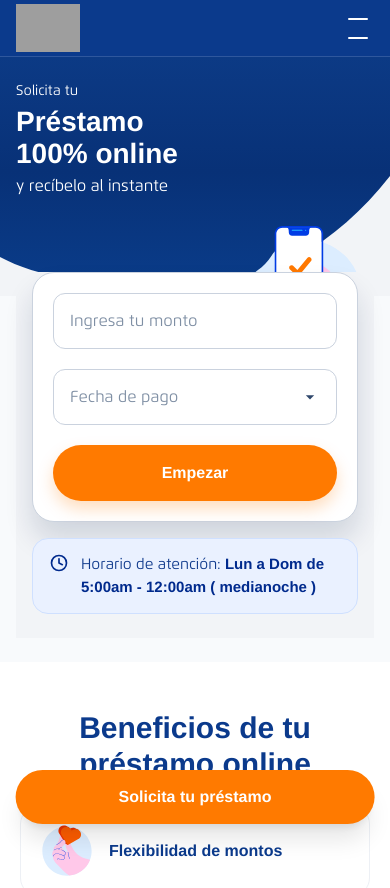
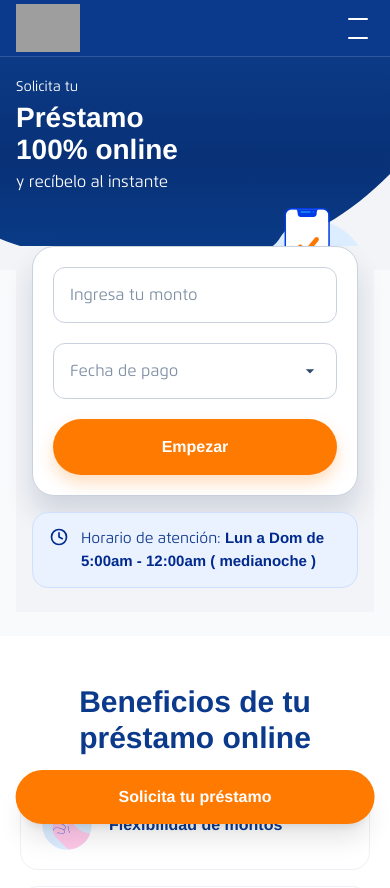
Before and after one commit to bcpevaluate-collab/evaluate-bcp, a Next.js app: page / in a window 390 px wide. Shown: the top 888 px of the page. Built offline with nearby package versions, Linux system fonts and the light colour scheme; grey boxes are pictures that could not be loaded; a web font is replaced by a local one.

Commit message:
feat(hero): mejorar versión desktop con layout responsive

```diff
--- a/components/Hero.tsx
+++ b/components/Hero.tsx
@@ -13,7 +13,7 @@ export default function Hero() {
     >
       {/* ========== MOBILE ========== */}
       <div className="block md:hidden relative">
-        <div className="container-max relative z-10 pt-6 pb-0">
+        <div className="container-max relative z-10 pt-5 pb-0">
           <p className="text-[14px] font-[400] mb-1">Solicita tu</p>
           <h1 className="leading-[1.15] mb-1">
             <span className="block text-[28px] font-[600]">Préstamo</span>
@@ -21,25 +21,25 @@ export default function Hero() {
           </h1>
           <p className="text-[16px] font-[400] mt-1">y recíbelo al instante</p>
 
-          {/* Ilustración más arriba */}
-          <div className="relative h-[90px] mt-2">
+          {/* Ilustración: más arriba y menos alto azul */}
+          <div className="relative h-[72px] mt-1">
             <Image
               src="/hero-illustration.svg"
               alt="Préstamo online"
-              width={140}
-              height={140}
+              width={120}
+              height={120}
               priority
-              className="pointer-events-none absolute top-[20px] right-3 w-[120px] h-auto"
+              className="pointer-events-none absolute top-[10px] right-2 w-[112px] h-auto"
             />
           </div>
         </div>
 
-        {/* Curva más corta */}
+        {/* Curva MUY corta para que el azul no se alargue */}
         <svg
           viewBox="0 0 1200 168"
           preserveAspectRatio="none"
           xmlns="http://www.w3.org/2000/svg"
-          className="pointer-events-none absolute bottom-0 left-0 w-full h-[120px]"
+          className="pointer-events-none absolute bottom-0 left-0 w-full h-[96px]"
           aria-hidden
         >
           <path
@@ -59,9 +59,7 @@ export default function Hero() {
                 <span className="block text-[56px]">Préstamo</span>
                 <span className="block text-[56px]">100% online</span>
               </h1>
-              <p className="mt-3 text-[20px] opacity-95">
-                y recíbelo al instante
-              </p>
+              <p className="mt-3 text-[20px] opacity-95">y recíbelo al instante</p>
             </div>
 
             <div className="col-span-12 md:col-span-6 relative h-[360px]">
@@ -77,27 +75,14 @@ export default function Hero() {
 
           <div className="mt-8">
             <InlineLoanForm variant="hero" />
+
             <div className="mt-4 rounded-[10px] bg-[#EAF2FF] text-[#0B3A8C] p-4 flex items-center gap-3">
               <svg width="20" height="20" viewBox="0 0 24 24" aria-hidden>
-                <circle
-                  cx="12"
-                  cy="12"
-                  r="9"
-                  fill="none"
-                  stroke="#0B3A8C"
-                  strokeWidth="2"
-                />
-                <path
-                  d="M12 7v5l4 2"
-                  fill="none"
-                  stroke="#0B3A8C"
-                  strokeWidth="2"
-                  strokeLinecap="round"
-                />
+                <circle cx="12" cy="12" r="9" fill="none" stroke="#0B3A8C" strokeWidth="2" />
+                <path d="M12 7v5l4 2" fill="none" stroke="#0B3A8C" strokeWidth="2" strokeLinecap="round" />
               </svg>
               <span className="text-[15px]">
-                Horario de atención:{" "}
-                <b>Lun a Dom de 5:00am - 12:00am ( medianoche )</b>
+                Horario de atención: <b>Lun a Dom de 5:00am - 12:00am ( medianoche )</b>
               </span>
             </div>
           </div>
```
